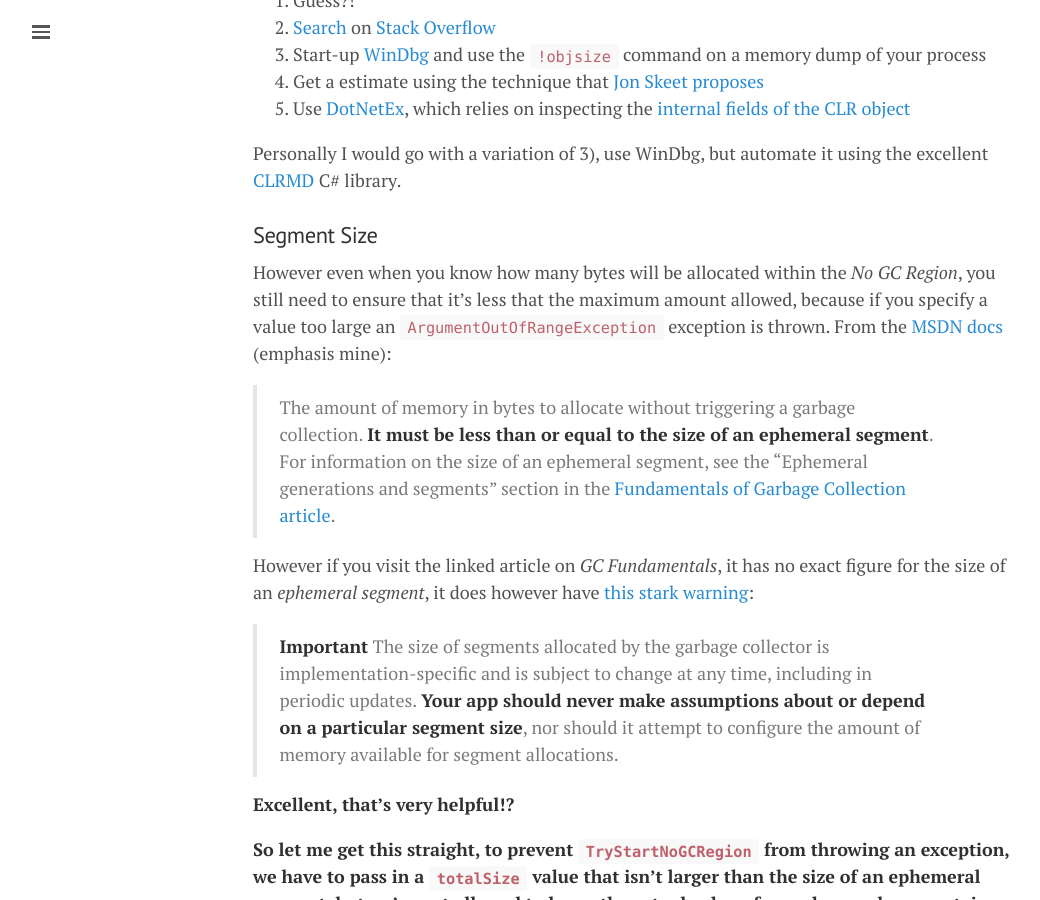
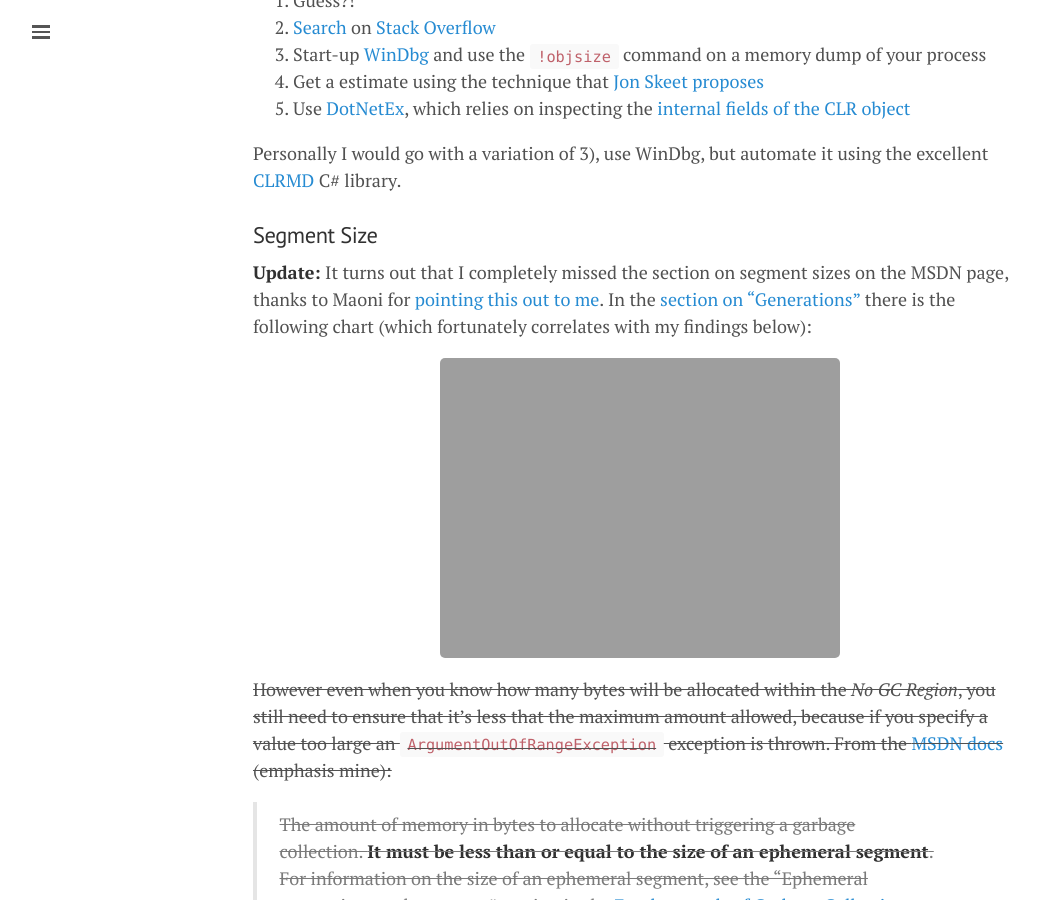
Before and after one commit to mattwarren/mattwarren.github.io, a Jekyll site: the page built from _posts/2016-08-16-Preventing-dotNET-Garbage-Collections-with-the-TryStartNoGCRegion-API.md, in a window 1280 px wide and 900 px high, scrolled down 2313 px. Shown: the whole window, without its empty margins (0-1040 px from the left). Built offline with Jekyll 4.4.1, drawn with Linux system fonts in a browser that asks for light colours; nearby versions of some CDN libraries; comment, search, counter and statistics services are not loaded; some of the changed text lies outside the part shown.

Commit message:
Correcting my mistake!!
See https://github.com/dotnet/coreclr/issues/6809#issuecomment-241238416

```diff
--- a/_posts/2016-08-16-Preventing-dotNET-Garbage-Collections-with-the-TryStartNoGCRegion-API.md
+++ b/_posts/2016-08-16-Preventing-dotNET-Garbage-Collections-with-the-TryStartNoGCRegion-API.md
@@ -85,20 +85,24 @@ Personally I would go with a variation of 3), use WinDbg, but automate it using
 
 ### Segment Size
 
-However even when you know how many bytes will be allocated within the *No GC Region*, you still need to ensure that it's less that the maximum amount allowed, because if you specify a value too large an `ArgumentOutOfRangeException` exception is thrown. From the [MSDN docs](https://msdn.microsoft.com/en-us/library/dn906201(v=vs.110).aspx) (emphasis mine):
+**Update:** It turns out that I completely missed the section on segment sizes on the MSDN page, thanks to Maoni for [pointing this out to me](https://github.com/dotnet/coreclr/issues/6809#issuecomment-241238416). In the [section on "Generations"](https://msdn.microsoft.com/en-us/library/ee787088(v=vs.110).aspx#generations) there is the following chart (which fortunately correlates with my findings below):
 
-> The amount of memory in bytes to allocate without triggering a garbage collection. **It must be less than or equal to the size of an ephemeral segment**. For information on the size of an ephemeral segment, see the "Ephemeral generations and segments" section in the [Fundamentals of Garbage Collection article](https://msdn.microsoft.com/en-us/library/ee787088(v=vs.110).aspx).
+![Default Segment Sizes]({{ base }}/images/2016/08/Default Segment Sizes (from MSDN page).png)
 
-However if you visit the linked article on *GC Fundamentals*, it has no exact figure for the size of an *ephemeral segment*, it does however have [this stark warning](https://msdn.microsoft.com/en-us/library/ee787088(v=vs.110).aspx#Anchor_2):
+<del>However even when you know how many bytes will be allocated within the *No GC Region*, you still need to ensure that it's less that the maximum amount allowed, because if you specify a value too large an `ArgumentOutOfRangeException` exception is thrown. From the [MSDN docs](https://msdn.microsoft.com/en-us/library/dn906201(v=vs.110).aspx) (emphasis mine):</del>
 
-> **Important**
-The size of segments allocated by the garbage collector is implementation-specific and is subject to change at any time, including in periodic updates. **Your app should never make assumptions about or depend on a particular segment size**, nor should it attempt to configure the amount of memory available for segment allocations.
+> <del> The amount of memory in bytes to allocate without triggering a garbage collection. **It must be less than or equal to the size of an ephemeral segment**. For information on the size of an ephemeral segment, see the "Ephemeral generations and segments" section in the [Fundamentals of Garbage Collection article](https://msdn.microsoft.com/en-us/library/ee787088(v=vs.110).aspx).</del>
 
-**Excellent, that's very helpful!?**
+<del>However if you visit the linked article on *GC Fundamentals*, it has no exact figure for the size of an *ephemeral segment*, it does however have [this stark warning](https://msdn.microsoft.com/en-us/library/ee787088(v=vs.110).aspx#Anchor_2):</del>
 
-**So let me get this straight, to prevent `TryStartNoGCRegion` from throwing an exception, we have to pass in a `totalSize` value that isn't larger than the size of an ephemeral segment, but we're not allowed to know the actual value of an ephemeral segment, in-case we assume too much!!**
+> <del>**Important**
+The size of segments allocated by the garbage collector is implementation-specific and is subject to change at any time, including in periodic updates. **Your app should never make assumptions about or depend on a particular segment size**, nor should it attempt to configure the amount of memory available for segment allocations.</del>
 
-So where does that leave us?
+<del>**Excellent, that's very helpful!?**</del>
+
+<del>**So let me get this straight, to prevent `TryStartNoGCRegion` from throwing an exception, we have to pass in a `totalSize` value that isn't larger than the size of an ephemeral segment, but we're not allowed to know the actual value of an ephemeral segment, in-case we assume too much!!**</del>
+
+<del>So where does that leave us?</del>
 
 Well fortunately it's possible to figure out the size of an ephemeral or Small Object Heap (SOH) segment using either [VMMap](http://blogs.microsoft.co.il/sasha/2011/07/18/mapping-the-memory-usage-of-net-applications-part-2-vmmap-and-memorydisplay/), or the previously mentioned [CLRMD library](https://github.com/Microsoft/clrmd/blob/master/Documentation/WalkingTheHeap.md) ([code sample available](https://gist.github.com/mattwarren/3dce1aea76c50da850af53a2d453e3c0)).
 
```
